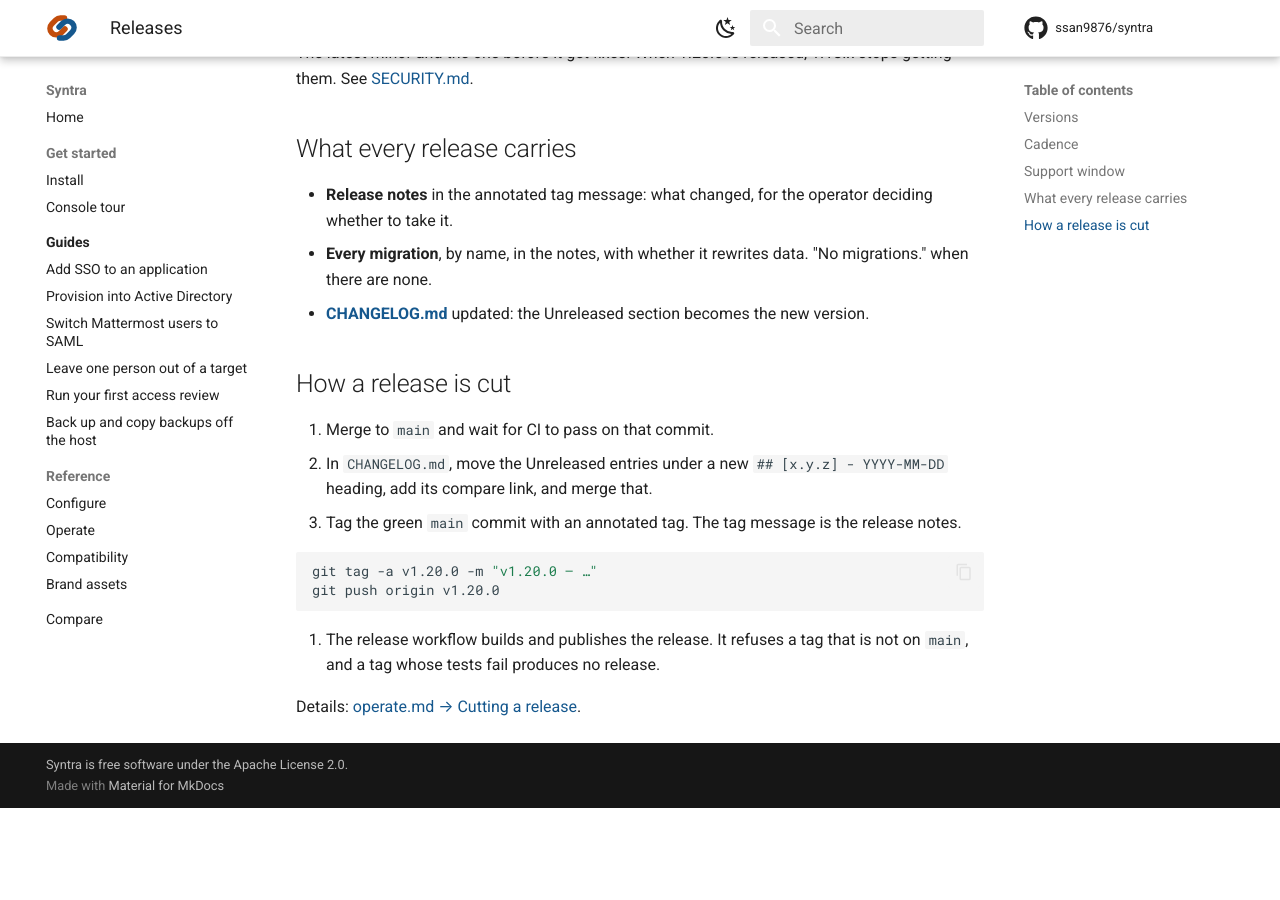
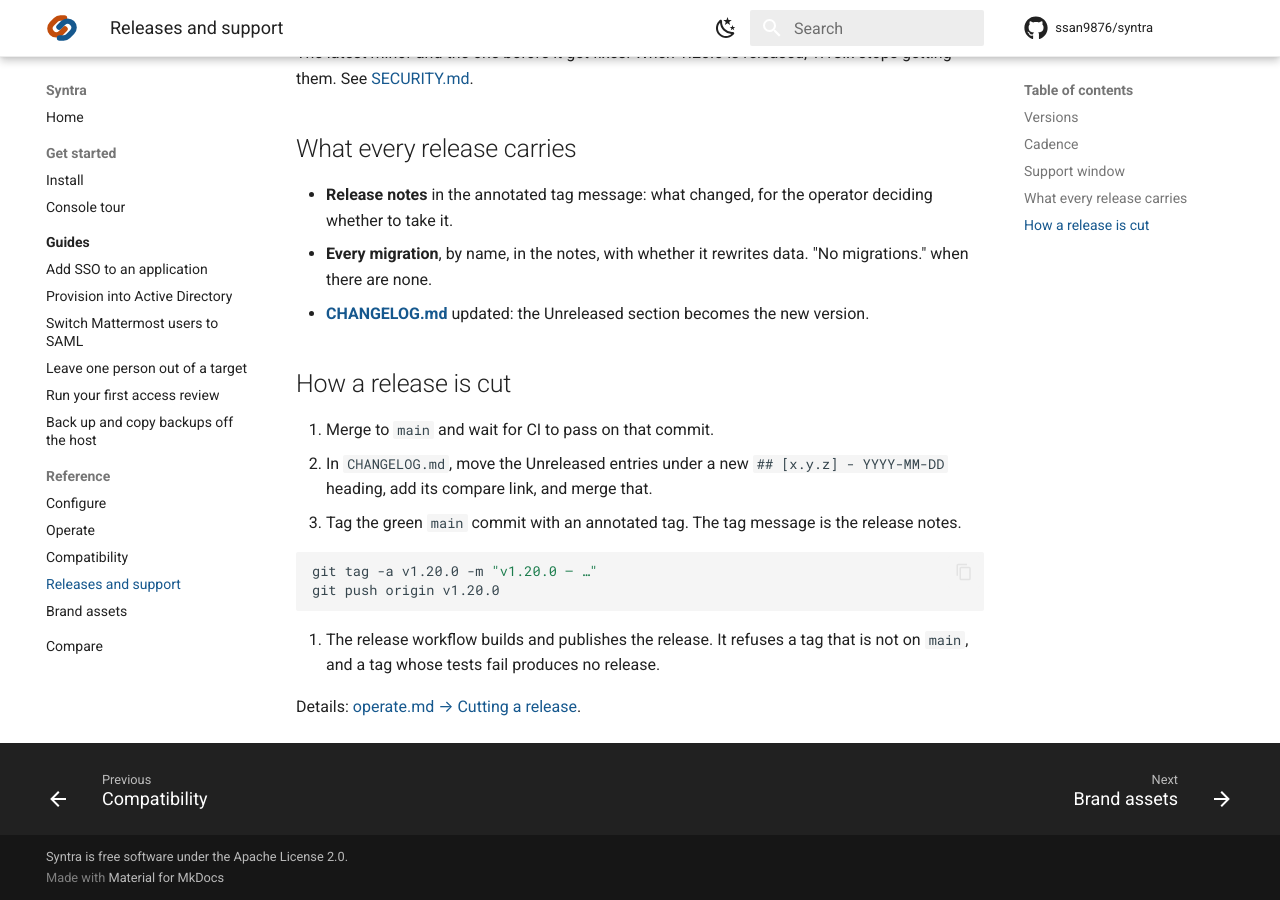
Before and after one commit to ssan9876/syntra, an MkDocs documentation site: the page built from docs/releases.md, in a window 1280 px wide and 900 px high, scrolled down 756 px. Built offline with MkDocs 1.6.1 and Material for MkDocs 9.7.7, drawn with Linux system fonts in a browser that asks for light colours; comment, search, counter and statistics services are not loaded; before the commit the page ends 1564 px from its top, so only the background shows below that.

Commit message:
Docs site: add Releases and support to the navigation
Co-Authored-By: Claude Opus 5.5 <noreply@anthropic.com>

```diff
--- a/mkdocs.yml
+++ b/mkdocs.yml
@@ -87,5 +87,6 @@ nav:
       - Configure: configure.md
       - Operate: operate.md
       - Compatibility: compatibility.md
+      - Releases and support: releases.md
       - Brand assets: interlock-assets.md
   - Compare: comparison.md
```
